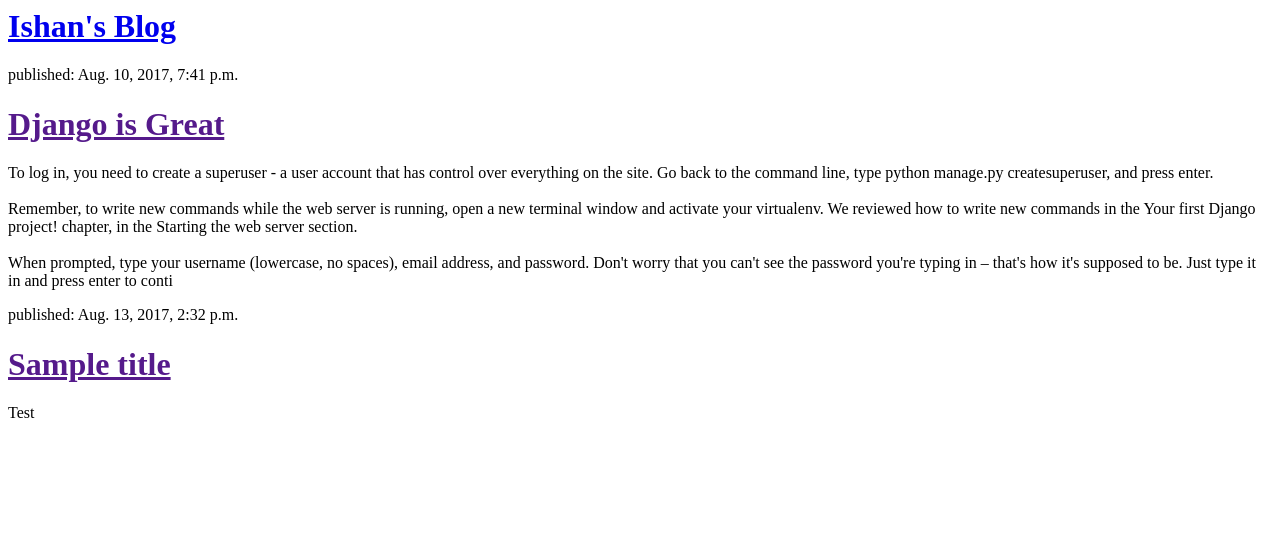
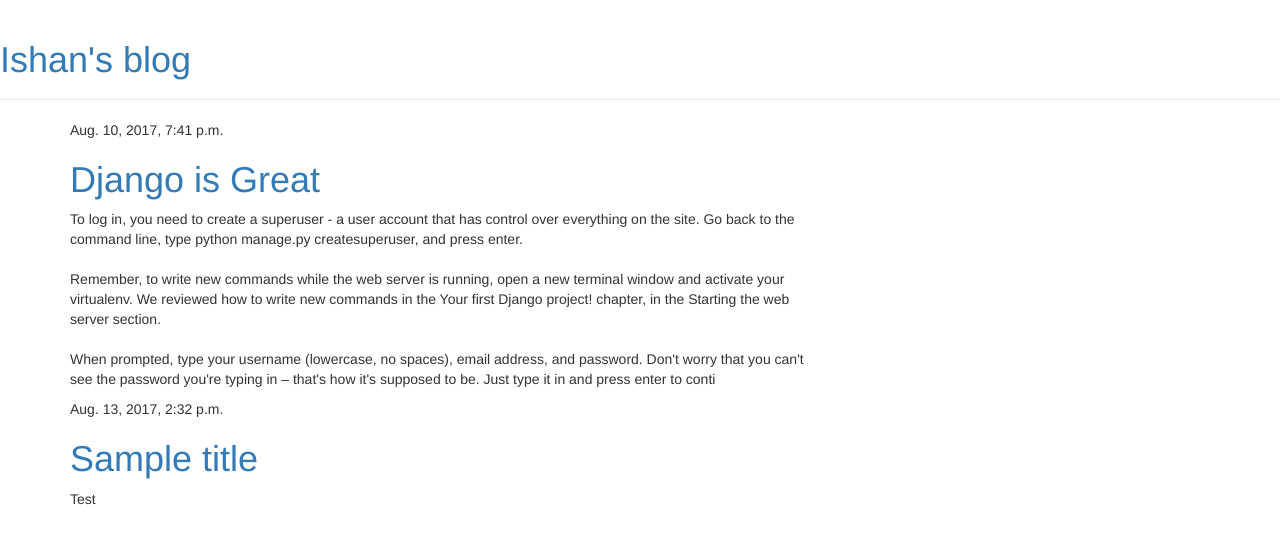
Before and after one commit to TrellixVulnTeam/my-first-Django-blog_XKQO, a Django app: page / in a window 1280 px wide. Shown: the top 544 px of the page. Run offline with Django 3.2, Linux system fonts and the light colour scheme; data comes from the database, SQL or seed files in the repository; some libraries are stand-ins or nearby versions.

Commit message:
add templates for displaying single post

```diff
--- /dev/null
+++ b/blog/templates/blog/base.html
@@ -0,0 +1,23 @@
+{% load staticfiles %}
+<html>
+    <head>
+        <title>Ishan's Blog</title>
+        <link rel="stylesheet" href="//maxcdn.bootstrapcdn.com/bootstrap/3.2.0/css/bootstrap.min.css">
+        <link rel="stylesheet" href="//maxcdn.bootstrapcdn.com/bootstrap/3.2.0/css/bootstrap-theme.min.css">
+        <link rel="stylesheet" href="{% static 'css/blog.css' %}">
+        <link href="//fonts.googleapis.com/css?family=Lobster&subset=latin,latin-ext" rel="stylesheet" type="text/css">
+    </head>
+    <body>
+        <div class="page-header">
+            <h1><a href="/">Ishan's blog</a></h1>
+        </div>
+        <div class="content container">
+            <div class="row">
+                <div class="col-md-8">
+                {% block content %}
+                {% endblock %}
+                </div>
+            </div>
+        </div>
+    </body>
+</html>
--- a/blog/templates/blog/post_list.html
+++ b/blog/templates/blog/post_list.html
@@ -1,19 +1,14 @@
-<html>
-    <head>
-        <title>Ishan's Blog</title>
-    </head>
-    <body>
-        <div>
-            <h1><a href="/">Ishan's Blog</a></h1>
-        </div>
-        {% for post in posts %}
-            <div>
-                <p>published: {{ post.published_date }}</p>
-                <h1><a href="">{{ post.title }}</a></h1>
-                <p>{{ post.text|linebreaksbr }}</p>
-           </div>
-        {% endfor %}
+{% extends 'blog/base.html' %}
 
 
-    </body>
-</html>
+{% block content %}
+{% for post in posts %}
+    <div class="post">
+        <div class="date">
+            {{ post.published_date }}
+        </div>
+        <h1><a href="{% url 'post_detail' pk=post.pk %}">{{ post.title }}</a></h1>
+        <p>{{ post.text|linebreaksbr }}</p>
+    </div>
+{% endfor %}
+{% endblock %}
--- a/blog/urls.py
+++ b/blog/urls.py
@@ -3,4 +3,5 @@
 
 urlpatterns = [
     url(r'^$', views.post_list, name='post_list'),
+    url(r'^post/(?P<pk>\d+)/$', views.post_detail, name='post_detail'),
 ]
--- a/blog/views.py
+++ b/blog/views.py
@@ -1,3 +1,4 @@
+from django.shortcuts import render, get_object_or_404
 from django.shortcuts import render
 from .models import Post
 from django.utils import timezone
@@ -7,3 +8,8 @@
 def post_list(request):
 	posts = Post.objects.filter(published_date__lte=timezone.now()).order_by('published_date')
 	return render(request,'blog/post_list.html',{'posts': posts})
+
+def post_detail(request, pk):
+	#Post.objects.get(pk=pk)
+	post = get_object_or_404(Post, pk=pk)
+	return render(request,'blog/post_detail.html',{'post': post})
```
Also changed, not shown: blog/templates/blog/post_detail.html (added, +13 -0 lines).
